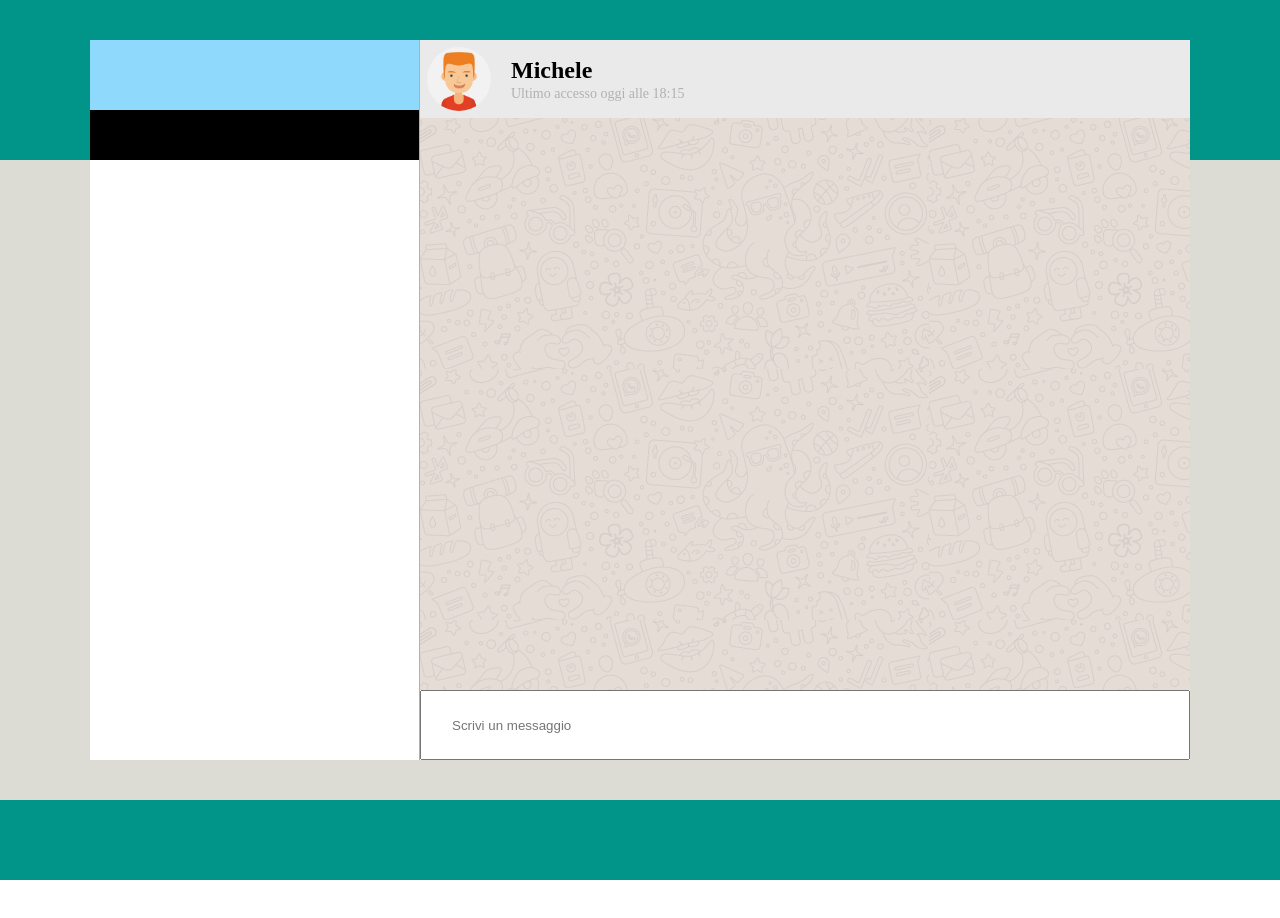
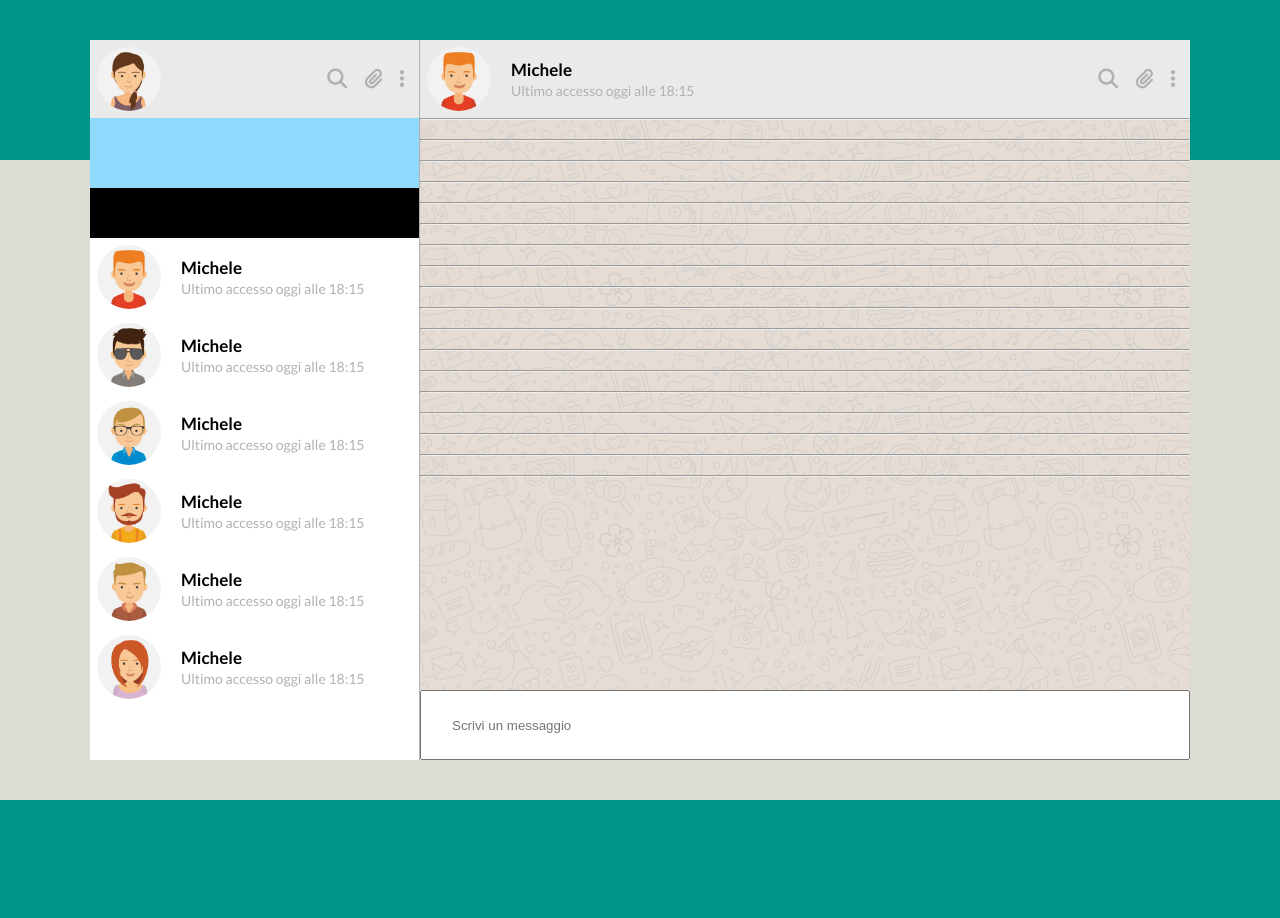
Before and after one commit to RiccardoTolusso/html-css-boolzapp, a plain HTML site: page index.html in a window 1280 px wide. Before the commit the page ends 880 px from the top, so only its background shows below. Drawn offline with Linux system fonts and the light colour scheme.

Commit message:
[UPD] creating tablet view micro layouts

```diff
--- a/css/_partials/common.css
+++ b/css/_partials/common.css
@@ -1,3 +1,7 @@
+:root{
+  font-family: "Lato", sans-serif;
+}
+
 .app .tablet-up{
     display: none;
 }
@@ -6,6 +10,13 @@
     display: none;
 }
 
-h3{
+h2{
     font-size: var(--font-large);
 }
+
+i{
+    font-size: var(--font-xl);
+    position: relative;
+    top: 50%;
+    transform: translateY(-50%);
+}
--- a/css/_partials/layout.css
+++ b/css/_partials/layout.css
@@ -49,7 +49,10 @@ body{
     font-size: var(--font-xs);
     color: var(--color-gray);
 }
-
+.col .buttons i{
+    color: var(--color-gray);
+    padding-right: 0.9rem;
+}
 
 /*+ CHAT */
 .app .col.chat{
--- a/css/_partials/responsive.css
+++ b/css/_partials/responsive.css
@@ -3,8 +3,12 @@
     .app .tablet-up{
         display: block;
     }
+
+    .app .col.menu .tablet-up{
+        display: flex;
+    }
+
     .col.menu{
-        width: 6.5rem;
         flex-shrink: 0;
     }
 
--- a/css/_partials/variables.css
+++ b/css/_partials/variables.css
@@ -3,6 +3,7 @@
     --color-green: #d4f9bb;
     --color-light: #eaeaea;
     --color-gray: #b1b1b1;
+    --color-dark-gray: #6b7376;
     --color-azure: #8fdafc;
     --background-color-dark-green: #009588;
     --background-color-light-green: #dcdbd4;
@@ -11,5 +12,6 @@
     --font-xs: .875rem;
     --font-s: .9375rem;
     --font-default: 1rem;
-    --font-large: 17px;
+    --font-large: 1.0625rem;
+    --font-xl: 1.25rem;
 }
--- a/index.html
+++ b/index.html
@@ -3,6 +3,12 @@
 <head>
     <meta charset="UTF-8">
     <meta name="viewport" content="width=device-width, initial-scale=1.0">
+
+    <script src="https://kit.fontawesome.com/c3f6cda4b5.js" crossorigin="anonymous"></script>
+
+    <link rel="preconnect" href="https://fonts.googleapis.com">
+    <link rel="preconnect" href="https://fonts.gstatic.com" crossorigin>
+    <link href="https://fonts.googleapis.com/css2?family=Lato:ital,wght@0,100;0,300;0,400;0,700;0,900;1,100;1,300;1,400;1,700;1,900&display=swap" rel="stylesheet">
 
     <link rel="stylesheet" href="./css/style.css">
 
@@ -12,7 +18,14 @@
     <div class="app">
         <div class="col menu tablet-up">
             <div class="top-section">
-
+                <div class="user">
+                    <img src="./img/avatar_io.jpg" alt="Avatar1">
+                </div>
+                <div class="buttons desktop-sm-up">
+                    <i class="fa-solid fa-magnifying-glass"></i>
+                    <i class="fa-solid fa-paperclip"></i>
+                    <i class="fa-solid fa-ellipsis-vertical"></i>
+                </div>
             </div>
             <div class="notify-section desktop-sm-up">
 
@@ -21,6 +34,67 @@
 
             </div>
             <div class="chats-section">
+
+                <div class="closed-chat">
+                    <div class="user">
+                        <img src="./img/avatar_1.jpg" alt="Avatar1">
+                        <div class="text desktop-sm-up">
+                            <h2 class="name">Michele</h2>
+                            <span class="description">Ultimo accesso oggi alle 18:15</span>
+                        </div>
+                    </div>
+                </div>
+
+                <div class="closed-chat">
+                    <div class="user">
+                        <img src="./img/avatar_2.jpg" alt="Avatar1">
+                        <div class="text desktop-sm-up">
+                            <h2 class="name">Michele</h2>
+                            <span class="description">Ultimo accesso oggi alle 18:15</span>
+                        </div>
+                    </div>
+                </div>
+
+                <div class="closed-chat">
+                    <div class="user">
+                        <img src="./img/avatar_3.jpg" alt="Avatar1">
+                        <div class="text desktop-sm-up">
+                            <h2 class="name">Michele</h2>
+                            <span class="description">Ultimo accesso oggi alle 18:15</span>
+                        </div>
+                    </div>
+                </div>
+
+                <div class="closed-chat">
+                    <div class="user">
+                        <img src="./img/avatar_4.jpg" alt="Avatar1">
+                        <div class="text desktop-sm-up">
+                            <h2 class="name">Michele</h2>
+                            <span class="description">Ultimo accesso oggi alle 18:15</span>
+                        </div>
+                    </div>
+                </div>
+
+                <div class="closed-chat">
+                    <div class="user">
+                        <img src="./img/avatar_5.jpg" alt="Avatar1">
+                        <div class="text desktop-sm-up">
+                            <h2 class="name">Michele</h2>
+                            <span class="description">Ultimo accesso oggi alle 18:15</span>
+                        </div>
+                    </div>
+                </div>
+
+                <div class="closed-chat">
+                    <div class="user">
+                        <img src="./img/avatar_6.jpg" alt="Avatar1">
+                        <div class="text desktop-sm-up">
+                            <h2 class="name">Michele</h2>
+                            <span class="description">Ultimo accesso oggi alle 18:15</span>
+                        </div>
+                    </div>
+                </div>
+
 
             </div>
         </div>
@@ -33,13 +107,50 @@
                         <span class="description">Ultimo accesso oggi alle 18:15</span>
                     </div>
                 </div>
-                <div class="buttons">
-
+                <div class="buttons tablet-up">
+                    <i class="fa-solid fa-magnifying-glass"></i>
+                    <i class="fa-solid fa-paperclip"></i>
+                    <i class="fa-solid fa-ellipsis-vertical"></i>
                 </div>
             </div>
 
             <div class="messages-section">
-
+                <hr>
+                <br>
+                <hr>
+                <br>
+                <hr>
+                <br>
+                <hr>
+                <br>
+                <hr>
+                <br>
+                <hr>
+                <br>
+                <hr>
+                <br>
+                <hr>
+                <br>
+                <hr>
+                <br>
+                <hr>
+                <br>
+                <hr>
+                <br>
+                <hr>
+                <br>
+                <hr>
+                <br>
+                <hr>
+                <br>
+                <hr>
+                <br>
+                <hr>
+                <br>
+                <hr>
+                <br>
+                <hr>
+                <br>
             </div>
             <div class="input-section">
                 <input type="text" placeholder="Scrivi un messaggio">
```
